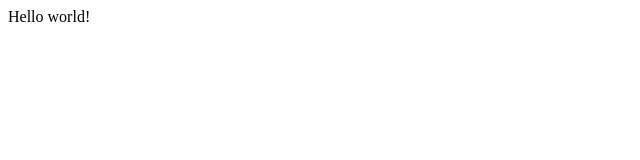
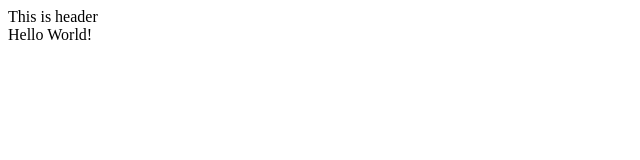
Before and after one commit to yaripey/journia-old, a React (Vite) app: page / in a window 1280 px wide. Shown: the top 160 px of the page, without its empty margins (0-640 px from the left). Built offline with nearby package versions, Linux system fonts and the light colour scheme.

Commit message:
Added file for header

```diff
--- a/src/App.tsx
+++ b/src/App.tsx
@@ -1,6 +1,11 @@
+import Header from "./components/Header";
+
 const App = () => {
   return (
-    <div>Hello world!</div>
+    <div>
+      <Header />
+      <div>Hello World!</div>
+    </div>
   )
 }
 
--- /dev/null
+++ b/src/components/Header.tsx
@@ -0,0 +1,7 @@
+const Header = () => {
+  return (
+    <header>This is header</header>
+  )
+}
+
+export default Header
```
